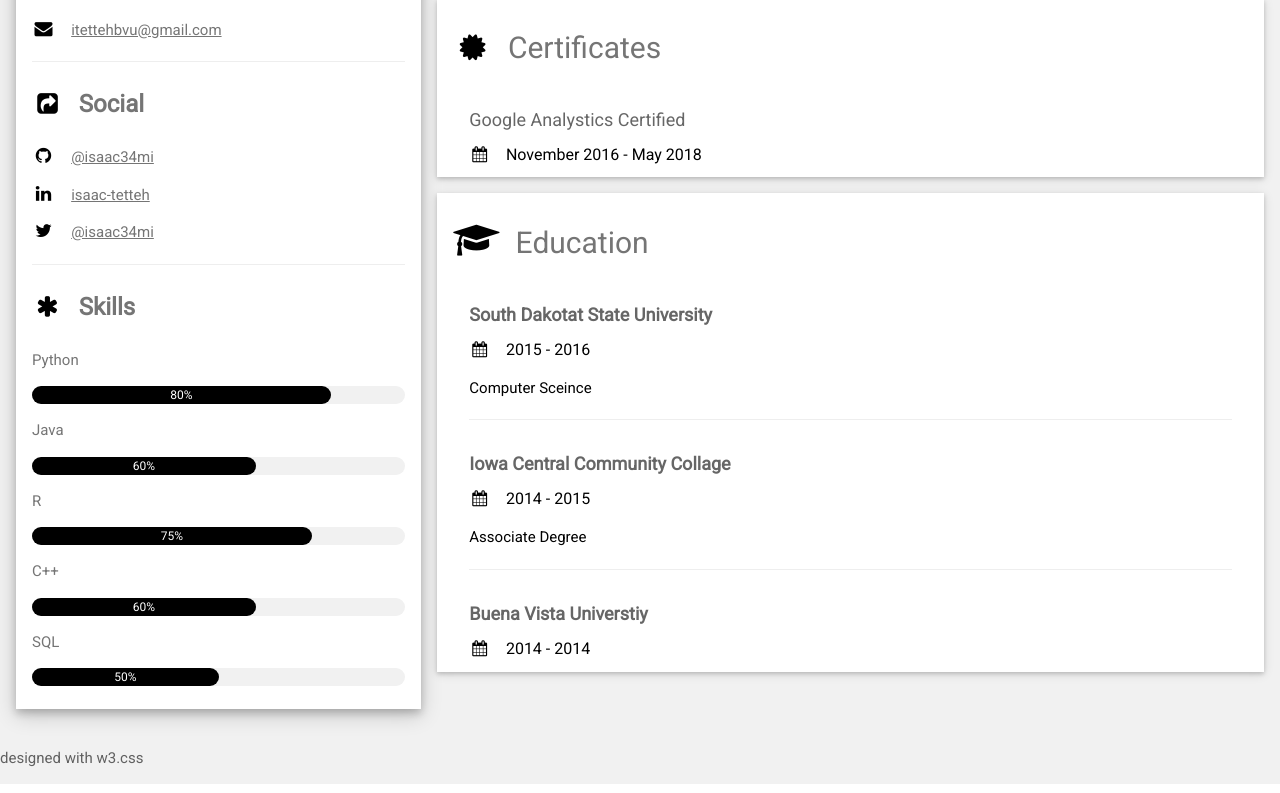
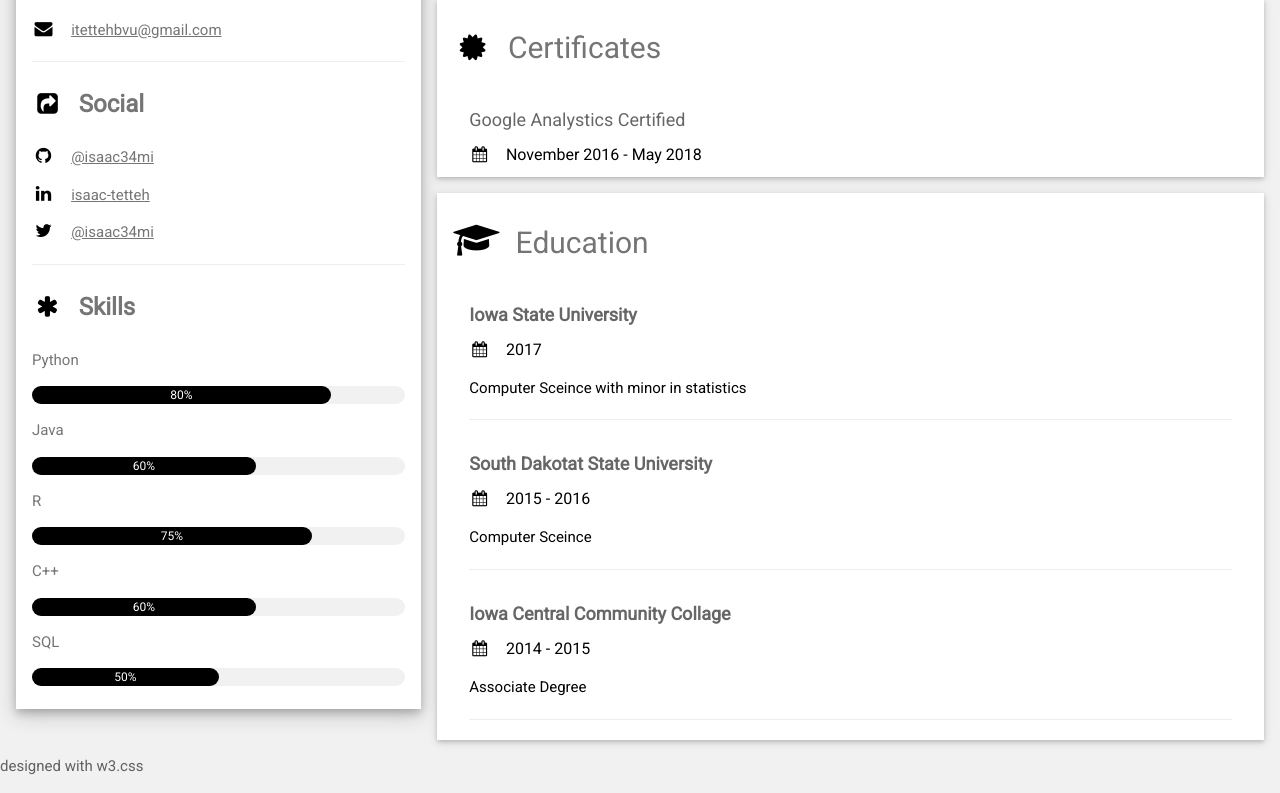
Before and after one commit to isaac34mi/Portfolio, a Flask app: page / in a window 1280 px wide. Shown: the part 546-1339 px from the top of the page. Run offline with Flask 2, Linux system fonts and the light colour scheme.

Commit message:
Update resume.html

```diff
--- a/templates/resume.html
+++ b/templates/resume.html
@@ -106,6 +106,13 @@
       <div class="w3-container w3-card-2 w3-white">
         <h2 class="w3-text-grey w3-padding-16"><i class="fa fa-graduation-cap fa-fw w3-margin-right w3-xxlarge w3-text-black"></i>Education</h2>
         <div class="w3-container">
+          <h5 class="w3-opacity"><b>Iowa State University</b></h5>
+          <h6 class="w3-text-black"><i class="fa fa-calendar fa-fw w3-margin-right"></i>2017</h6>
+          <p>Computer Sceince with minor in statistics </p>
+          <hr>
+        </div>
+
+        <div class="w3-container">
           <h5 class="w3-opacity"><b>South Dakotat State University</b></h5>
           <h6 class="w3-text-black"><i class="fa fa-calendar fa-fw w3-margin-right"></i>2015 - 2016</h6>
           <p>Computer Sceince </p>
@@ -114,13 +121,10 @@
         <div class="w3-container">
           <h5 class="w3-opacity"><b>Iowa Central Community Collage </b></h5>
           <h6 class="w3-text-black"><i class="fa fa-calendar fa-fw w3-margin-right"></i>2014 - 2015</h6>
-          <p>Associate Degree</p><hr
-          >
+          <p>Associate Degree</p>
+          <hr>
         </div>
-        <div class="w3-container">
-          <h5 class="w3-opacity"><b>Buena Vista Universtiy </b></h5>
-          <h6 class="w3-text-black"><i class="fa fa-calendar fa-fw w3-margin-right"></i>2014 - 2014</h6>
-        </div>
+
       </div>
 
     <!-- End Right Column -->
```
